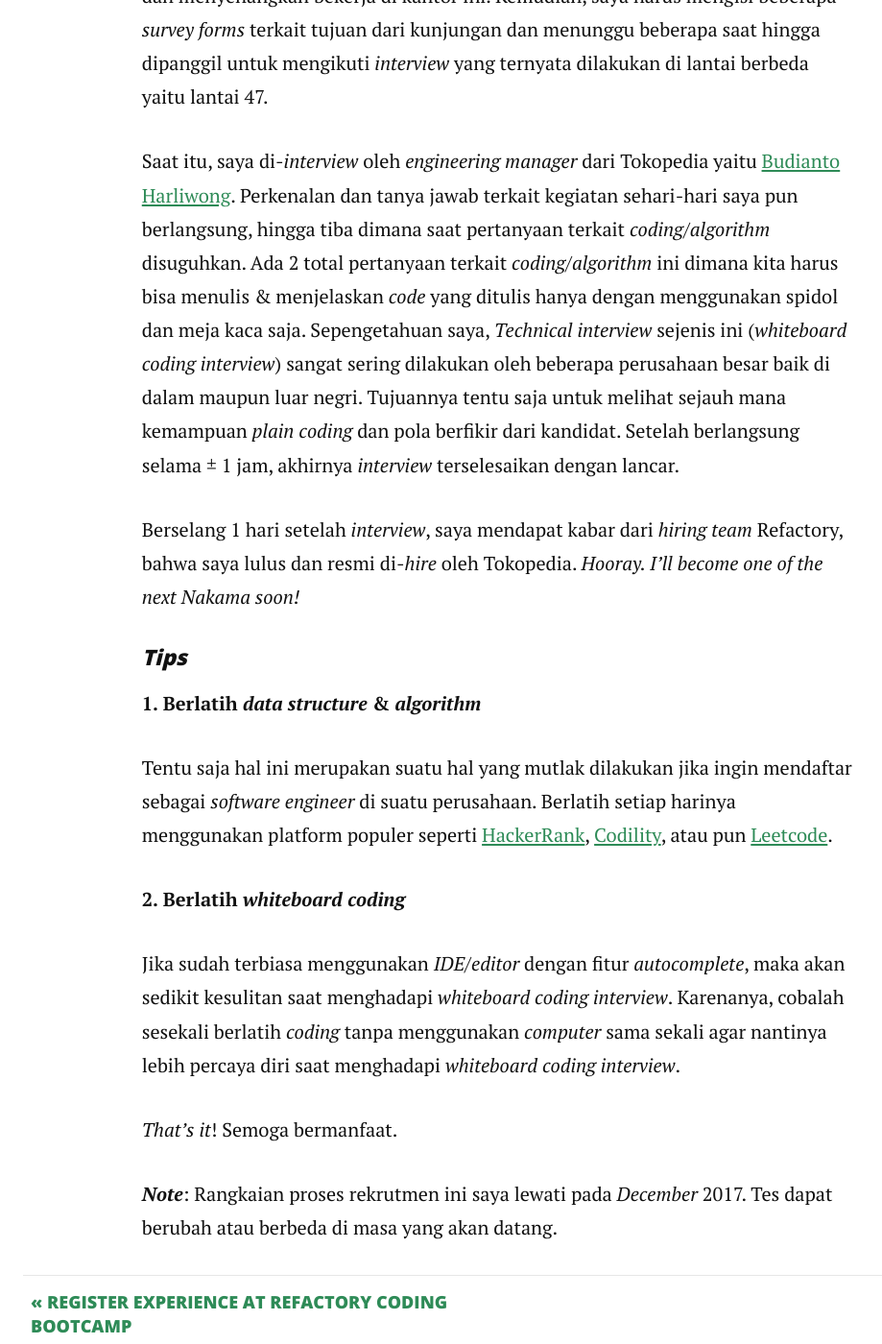
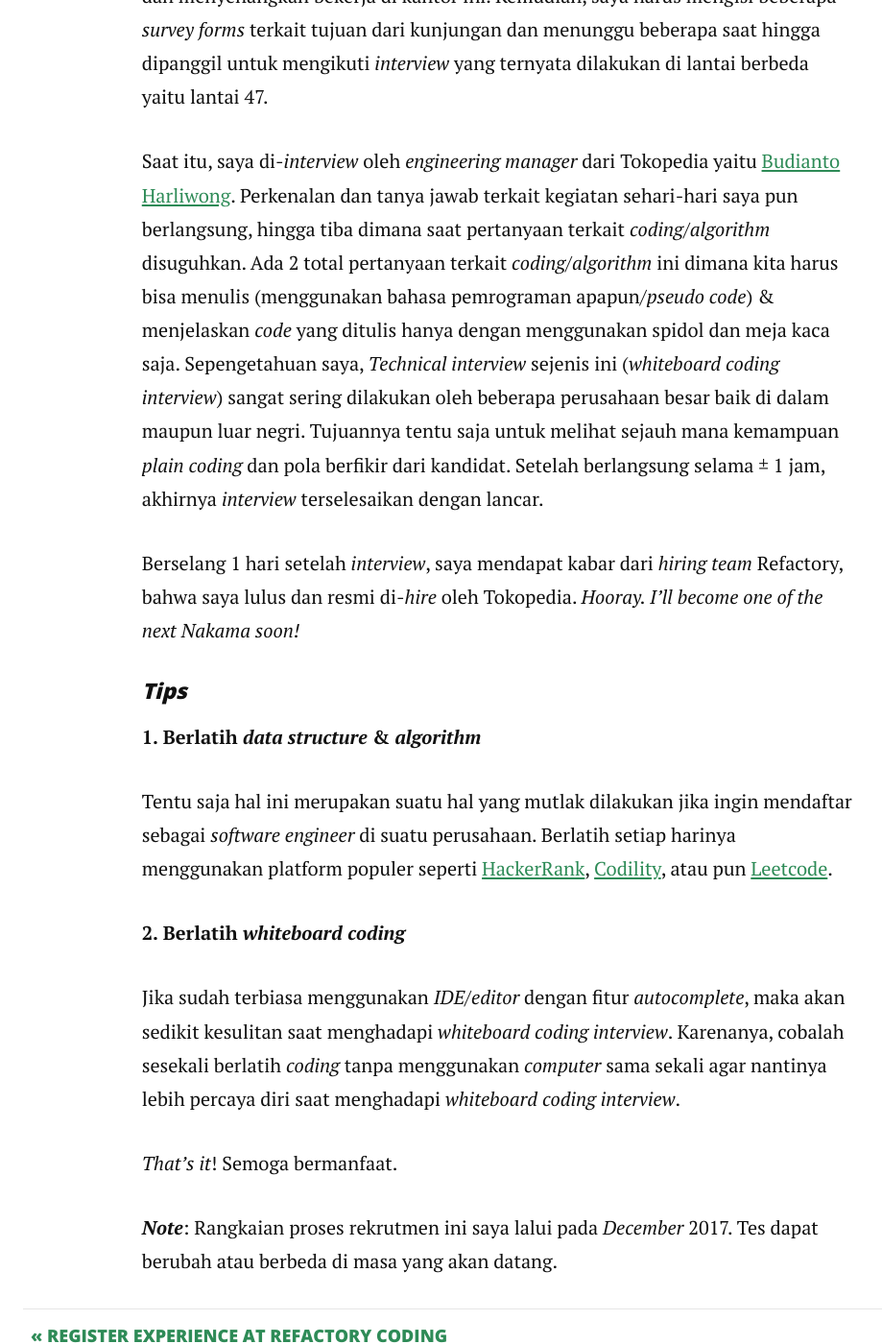
Before and after one commit to wlisrausr/wlisra.github.io, a Jekyll site: the page built from _posts/2017-12-25-register-experience-as-software-engineer-at-tokopedia.markdown, in a window 1280 px wide and 1400 px high, scrolled down 3389 px. Shown: the whole window at 96% size, without its empty margins (121-1040 px from the left). Built offline with Jekyll 4.4.1, drawn with Linux system fonts in a browser that asks for light colours; nearby versions of some CDN libraries; comment, search, counter and statistics services are not loaded.

Commit message:
Update article

```diff
--- a/_posts/2017-12-25-register-experience-as-software-engineer-at-tokopedia.markdown
+++ b/_posts/2017-12-25-register-experience-as-software-engineer-at-tokopedia.markdown
@@ -31,7 +31,7 @@ Pada tahapan ini, saya memilih untuk *interview* secara langsung di kantornya To
 
 Setibanya di [Tokopedia *tower*](https://goo.gl/maps/31eYymQ7QHC2){:target="_blank"} lantai dasar, saya harus menukarkan KTP (Kartu Tanda Penduduk) dengan *ID card* pengunjung agar bisa mengakses lantai tujuan yaitu lantai 45. Saat tiba di lantai 45, saya merasa kagum melihat isi kantor dengan jumlah *employee* yang ramai disertai dengan *interior* dominan berwarna hijau yang cukup *fresh* dipandang mata. Terbesit di hati saya, sepertinya akan sangat nyaman dan menyenangkan bekerja di kantor ini. Kemudian, saya harus mengisi beberapa *survey forms* terkait tujuan dari kunjungan dan menunggu beberapa saat hingga dipanggil untuk mengikuti *interview* yang ternyata dilakukan di lantai berbeda yaitu lantai 47.
 
-Saat itu, saya di-*interview* oleh *engineering manager* dari Tokopedia yaitu [Budianto Harliwong](https://www.linkedin.com/in/budiyantoharliwong/){:target="_blank"}. Perkenalan dan tanya jawab terkait kegiatan sehari-hari saya pun berlangsung, hingga tiba dimana saat pertanyaan terkait *coding/algorithm* disuguhkan. Ada 2 total pertanyaan terkait *coding/algorithm* ini dimana kita harus bisa menulis & menjelaskan *code* yang ditulis hanya dengan menggunakan spidol dan meja kaca saja. Sepengetahuan saya, *Technical interview* sejenis ini (*whiteboard coding interview*) sangat sering dilakukan oleh beberapa perusahaan besar baik di dalam maupun luar negri. Tujuannya tentu saja untuk melihat sejauh mana kemampuan *plain coding* dan pola berfikir dari kandidat. Setelah berlangsung selama ± 1 jam, akhirnya *interview* terselesaikan dengan lancar.
+Saat itu, saya di-*interview* oleh *engineering manager* dari Tokopedia yaitu [Budianto Harliwong](https://www.linkedin.com/in/budiyantoharliwong/){:target="_blank"}. Perkenalan dan tanya jawab terkait kegiatan sehari-hari saya pun berlangsung, hingga tiba dimana saat pertanyaan terkait *coding/algorithm* disuguhkan. Ada 2 total pertanyaan terkait *coding/algorithm* ini dimana kita harus bisa menulis (menggunakan bahasa pemrograman apapun/*pseudo code*) & menjelaskan *code* yang ditulis hanya dengan menggunakan spidol dan meja kaca saja. Sepengetahuan saya, *Technical interview* sejenis ini (*whiteboard coding interview*) sangat sering dilakukan oleh beberapa perusahaan besar baik di dalam maupun luar negri. Tujuannya tentu saja untuk melihat sejauh mana kemampuan *plain coding* dan pola berfikir dari kandidat. Setelah berlangsung selama ± 1 jam, akhirnya *interview* terselesaikan dengan lancar.
 
 Berselang 1 hari setelah *interview*, saya mendapat kabar dari *hiring team* Refactory, bahwa saya lulus dan resmi di-*hire* oleh Tokopedia. *Hooray. I'll become one of the next Nakama soon!*
 
@@ -48,4 +48,4 @@ Jika sudah terbiasa menggunakan *IDE/editor* dengan fitur *autocomplete*, maka a
 *That's it*! Semoga bermanfaat.
 
 ***Note***:
-Rangkaian proses rekrutmen ini saya lewati pada *December* 2017. Tes dapat berubah atau berbeda di masa yang akan datang.
+Rangkaian proses rekrutmen ini saya lalui pada *December* 2017. Tes dapat berubah atau berbeda di masa yang akan datang.
```
